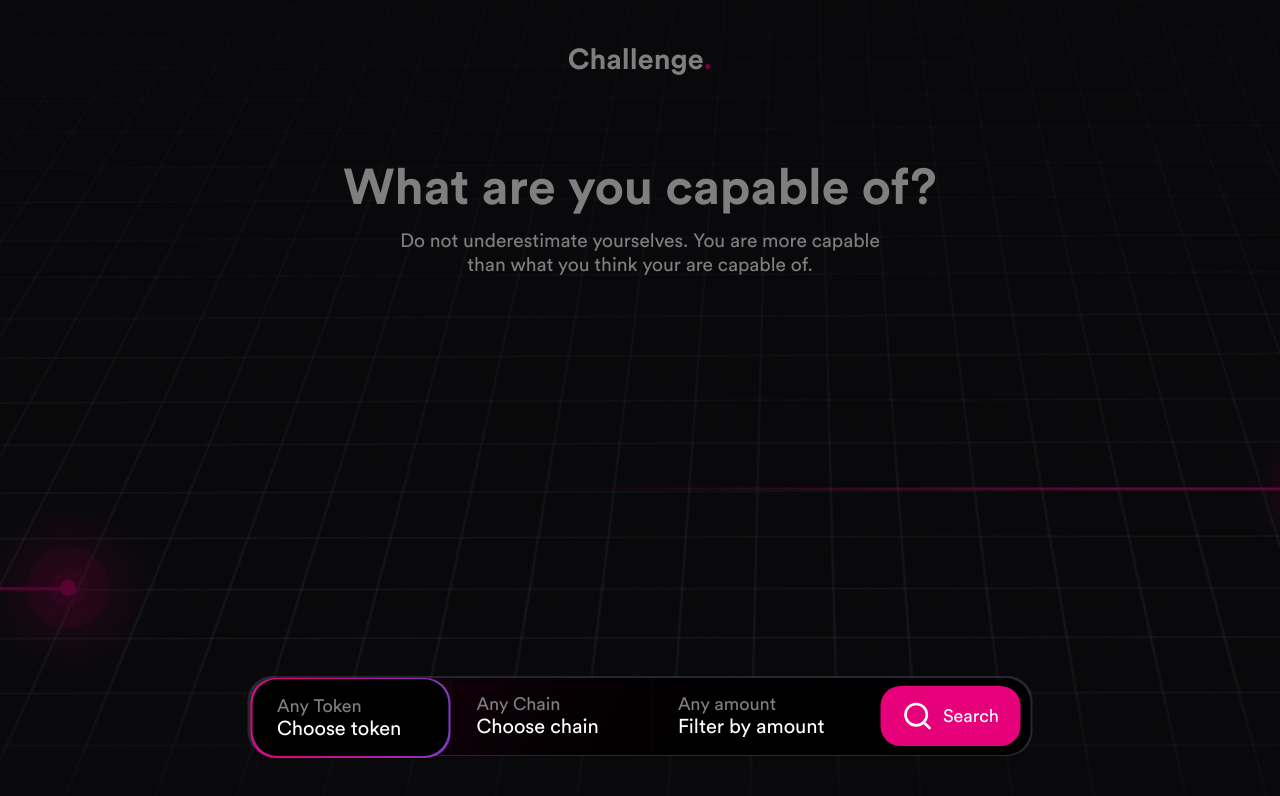
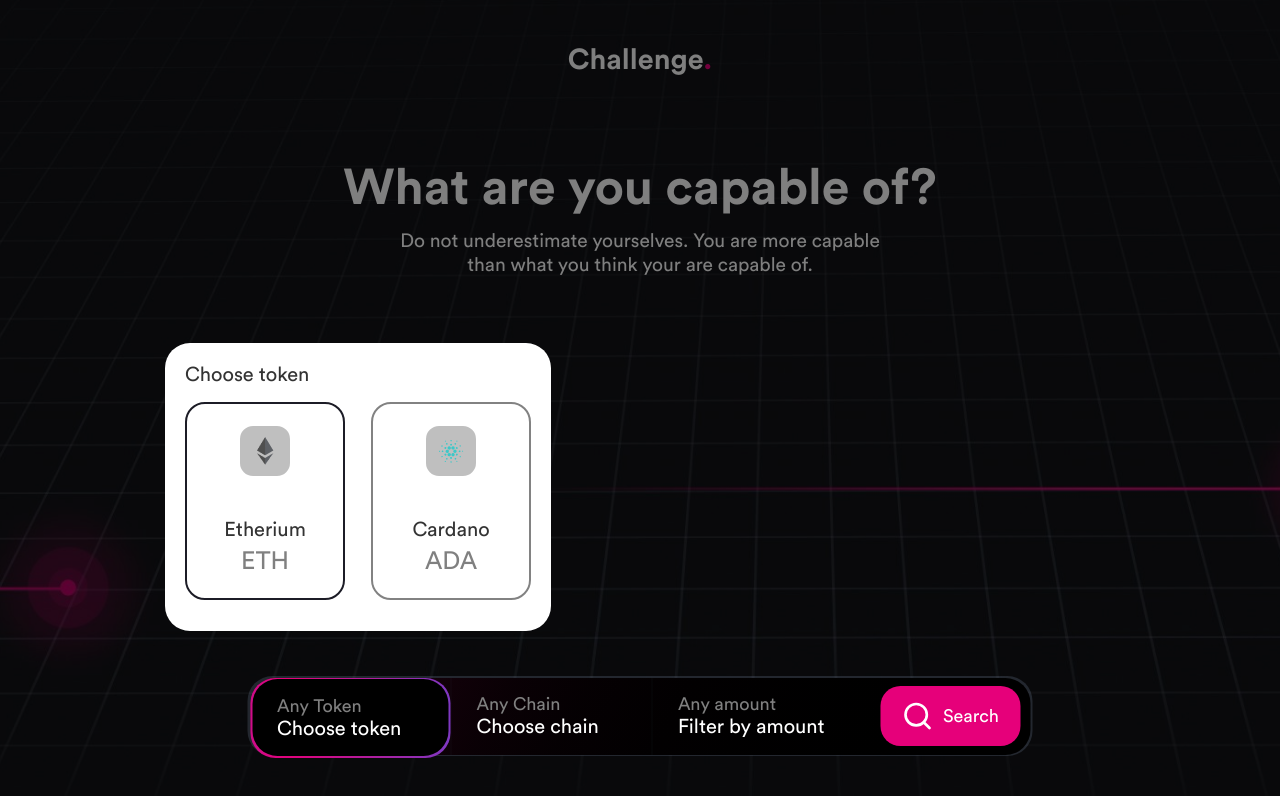
Before and after one commit to RuchiRay/polkadex, a React (Create React App) app: page / in a window 1280 px wide. Both pictures are taken after a click on the element "Any token". Shown: the top 796 px of the page. Built offline with nearby package versions, Linux system fonts and the light colour scheme.

Commit message:
added tab modal animation

```diff
--- a/src/App.js
+++ b/src/App.js
@@ -3,15 +3,19 @@ import bg1 from "./bg1.jpg";
 import styled from "styled-components";
 import GlobalStyle from "./styles/GlobalStyle";
 import { Tabs } from "./components/Tabs";
-import { useState } from "react";
+import { useState,useRef } from "react";
 import { motion } from "framer-motion";
+import { Modal } from "./components/Modal";
 
 const Wrapper = styled.section`
-  background:${(props)=>props.changeBg?`url(${bg1}) no-repeat center 115% / cover`:`url(${bg}) no-repeat center 115% / cover`};
+  background: ${(props) =>
+    props.changeBg
+      ? `url(${bg1}) no-repeat center 115% / cover`
+      : `url(${bg}) no-repeat center 115% / cover`};
   /* background: url(${bg}) no-repeat center 115% / cover; */
   height: 99.5vh;
   width: 100%;
-  min-height: 666px;
+  min-height: 700px;
   display: flex;
   padding: 40px;
   font-size: 2rem;
@@ -20,14 +24,14 @@ const Wrapper = styled.section`
   align-items: center;
 `;
 const AbsoluteWrapper = styled.div`
-position: absolute;
-top:0;
-left:0;
-width: 100%;
-height: 100%;
-background-color: rgba(0,0,0,0.5);
-z-index: 2;
-`
+  position: absolute;
+  top: 0;
+  left: 0;
+  width: 100%;
+  height: 100%;
+  background-color: rgba(0, 0, 0, 0.5);
+  z-index: 2;
+`;
 const Text = styled.span`
   font-size: 1.8rem;
   font-weight: 700;
@@ -54,18 +58,20 @@ const SubText = styled.p`
 `;
 function App() {
   const [activate, setActivate] = useState(false);
+  const [activeModalId, setActiveModalId] = useState(0);
+  const refContainer = useRef();
+  const refTab = useRef();
+  const [left, setLeft] = useState("0%");
 
   return (
     <>
       <GlobalStyle />
-      <Wrapper changeBg={activate?'true':null}>
+      <Wrapper  ref={refContainer} changeBg={activate ? "true" : null}>
         <div>
           <Text>Challenge</Text>
           <PinkDot>.</PinkDot>
         </div>
-        {
-          activate?<AbsoluteWrapper></AbsoluteWrapper>:""
-        }
+        {activate ? <AbsoluteWrapper></AbsoluteWrapper> : ""}
         <Headline
           as={motion.div}
           animate={{ top: activate ? "20%" : "30%" }}
@@ -77,7 +83,22 @@ function App() {
             think your are capable of.
           </SubText>
         </Headline>
-        <Tabs activate={activate} setActivate={setActivate} />
+        <Tabs
+          activeModalId={activeModalId}
+          setActiveModalId={setActiveModalId}
+          activate={activate}
+          setActivate={setActivate}
+          refTab={refTab}
+           setLeft={setLeft}
+        />
+        <Modal
+          activeModalId={activeModalId}
+          setActiveModalId={setActiveModalId}
+          activate={activate}
+          refContainer={refContainer}
+          refTab={refTab}
+          left={left}
+        />
       </Wrapper>
     </>
   );
--- a/src/components/Modal.js
+++ b/src/components/Modal.js
@@ -1,7 +1,52 @@
-import React from 'react'
+import React, { useEffect } from "react";
+import { useState } from "react";
+import { motion } from "framer-motion";
+import styled from "styled-components";
+import { ModalChain } from "./ModalChain";
+import { ModalToken } from "./ModalToken";
+import { ModalAmount } from "./ModalAmount";
+const Wrapper = styled.div`
+  position: absolute;
+  bottom: 20%;
+  width: 386px;
+  height: 288px;
+  border-radius: 25px;
+  background-color: white;
+  z-index: 3;
+  padding: 20px;
+`;
+const OuterWrapper = styled.div`
+width: 950px;
+position: relative;
+height: 288px;
+top: 45%;
+`
+export const Modal = ({ activeModalId, activate, refContainer, refTab ,left}) => {
 
-export const Modal = () => {
+
+  const modals = [
+    {
+      id: 0,
+      content: <ModalToken />,
+    },
+    {
+      id: 1,
+      content: <ModalChain />,
+    },
+    {
+      id: 2,
+      content: <ModalAmount />,
+    },
+  ];
   return (
-    <div>Modal</div>
-  )
-}
+    <OuterWrapper>
+      <Wrapper
+        as={motion.div}
+        animate={{ left: left, display: activate ? "block" : "none" }}
+        transition={{ duration: 0.3 }}
+      >
+        {modals[activeModalId].content}
+      </Wrapper>
+    </OuterWrapper>
+  );
+};
--- /dev/null
+++ b/src/components/ModalAmount.js
@@ -0,0 +1,7 @@
+import React from 'react'
+
+export const ModalAmount = () => {
+  return (
+    <div>ModalAmount</div>
+  )
+}
--- /dev/null
+++ b/src/components/ModalChain.js
@@ -0,0 +1,21 @@
+import React from 'react'
+import styled from "styled-components";
+import ada from '../images/ADA.png'
+import eth from '../images/ETh.png'
+const Wrapper = styled.div`
+  width: 100%;
+  height: 100%;
+
+`
+const BlackText = styled.p`
+ color:#333333;
+
+`
+
+export const ModalChain = () => {
+  return (
+   <Wrapper>
+    <BlackText>Choose token</BlackText>
+   </Wrapper>
+  )
+}
--- /dev/null
+++ b/src/components/ModalToken.js
@@ -0,0 +1,81 @@
+import React, { useState } from "react";
+import styled from "styled-components";
+import ada from "../images/ADA.png";
+import eth from "../images/ETh.png";
+const Wrapper = styled.div`
+  width: 100%;
+  height: 100%;
+`;
+const TokenWrapper = styled.div`
+  width: 160px;
+  height: 198px;
+  display: flex;
+  align-items: center;
+  justify-content: center;
+  flex-direction: column;
+  border-radius: 20px;
+  border-width: 2px ;
+  border-style: solid;
+  border-color: ${(props)=>props.border};
+  cursor: pointer;
+`;
+const TokenImage = styled(TokenWrapper)`
+  width: 54px;
+  height: 54px;
+  background-color: rgba(0, 0, 0, 0.25);
+  border-radius: 15px;
+  margin-bottom: 40px;
+`;
+const BlackText = styled.p`
+  color: #333333;
+  font-size: 20px;
+`;
+const Flex = styled.div`
+  display: flex;
+ justify-content: space-between;
+  margin-top: 15px;
+`;
+const SubText = styled.p`
+  color: gray;
+  font-size: 25px;
+  margin-top: 5px;
+`;
+export const ModalToken = () => {
+  const [tokenSelected, setTokenSelected] = useState(0);
+  const tokens = [
+    {
+      id: 0,
+      name: "Etherium",
+      label: "ETH",
+      img: eth,
+    },
+    {
+      id: 1,
+      name: "Cardano",
+      label: "ADA",
+      img: ada,
+    },
+  ];
+  return (
+    <Wrapper>
+      <BlackText>Choose token</BlackText>
+      <Flex>
+        {tokens.map((item) => {
+          return (
+            <TokenWrapper
+              border={item.id === tokenSelected ? "#1C1C26" : "#828282"}
+              onClick={() => setTokenSelected(item.id)}
+              key={item.id}
+            >
+              <TokenImage>
+                <img src={item.img} alt="" />
+              </TokenImage>
+              <BlackText>{item.name}</BlackText>
+              <SubText>{item.label}</SubText>
+            </TokenWrapper>
+          );
+        })}
+      </Flex>
+    </Wrapper>
+  );
+};
--- a/src/components/Tabs.js
+++ b/src/components/Tabs.js
@@ -1,7 +1,7 @@
 import React from "react";
 import styled from "styled-components";
 import { FiSearch } from "react-icons/fi";
-import { useState } from "react";
+import { useState ,useRef} from "react";
 import { motion } from "framer-motion";
 const TabBorder = styled.div`
   height: 80px;
@@ -110,9 +110,10 @@ const IndicatorBg = styled.div`
   border-radius: 25px;
   background: black;
 `;
-export const Tabs = ({ activate, setActivate }) => {
+export const Tabs = ({ activate, setActivate,setActiveModalId ,refTab,setLeft}) => {
   const [tabOpen, setTabOpen] = useState("0");
   const [tabId, setTabId] = useState(1);
+
   const tabs = [
     {
       id: 0,
@@ -154,11 +155,16 @@ export const Tabs = ({ activate, setActivate }) => {
       ),
     },
   ];
-  const handleTabs = (val, id) => {
+  const handleTabs = (val, id,modalVal) => {
     console.log(id);
     if (!activate) setActivate(true);
     setTabOpen(val);
     setTabId(id);
+    setActiveModalId(id)
+    if(modalVal)
+    setLeft(modalVal)
+    else
+    setLeft(val)
   };
   console.log(activate);
   return (
@@ -167,6 +173,7 @@ export const Tabs = ({ activate, setActivate }) => {
       animate={{ width: activate ? "785px" : "700px" }}
       transition={{ duration: 0.3 }}
       activate={activate ? "true" : null}
+      ref={refTab}
     >
       <TabBg
         as={motion.div}
@@ -178,6 +185,7 @@ export const Tabs = ({ activate, setActivate }) => {
             {activate ? <SubText>Any Token</SubText> : ""}
             <p>{activate ? "Choose token" : "Any token"}</p>
           </SingleTab>
+
           <IndicatorBorder
             as={motion.div}
             animate={{ x: tabOpen, display: activate ? "flex" : "none" }}
@@ -200,7 +208,7 @@ export const Tabs = ({ activate, setActivate }) => {
           </SingleTab>
           <TabLine></TabLine>
 
-          <SearchTab onClick={() => handleTabs("400px", 2)}>
+          <SearchTab onClick={() => handleTabs("400px", 2,'480px')}>
             <SingleTab>
               {activate ? <SubText>Any amount</SubText> : ""}
               <p>{activate ? "Filter by amount" : "Any amount"}</p>
```
Also changed, not shown: src/images/ADA.png (added), src/images/ETh.png (added).
